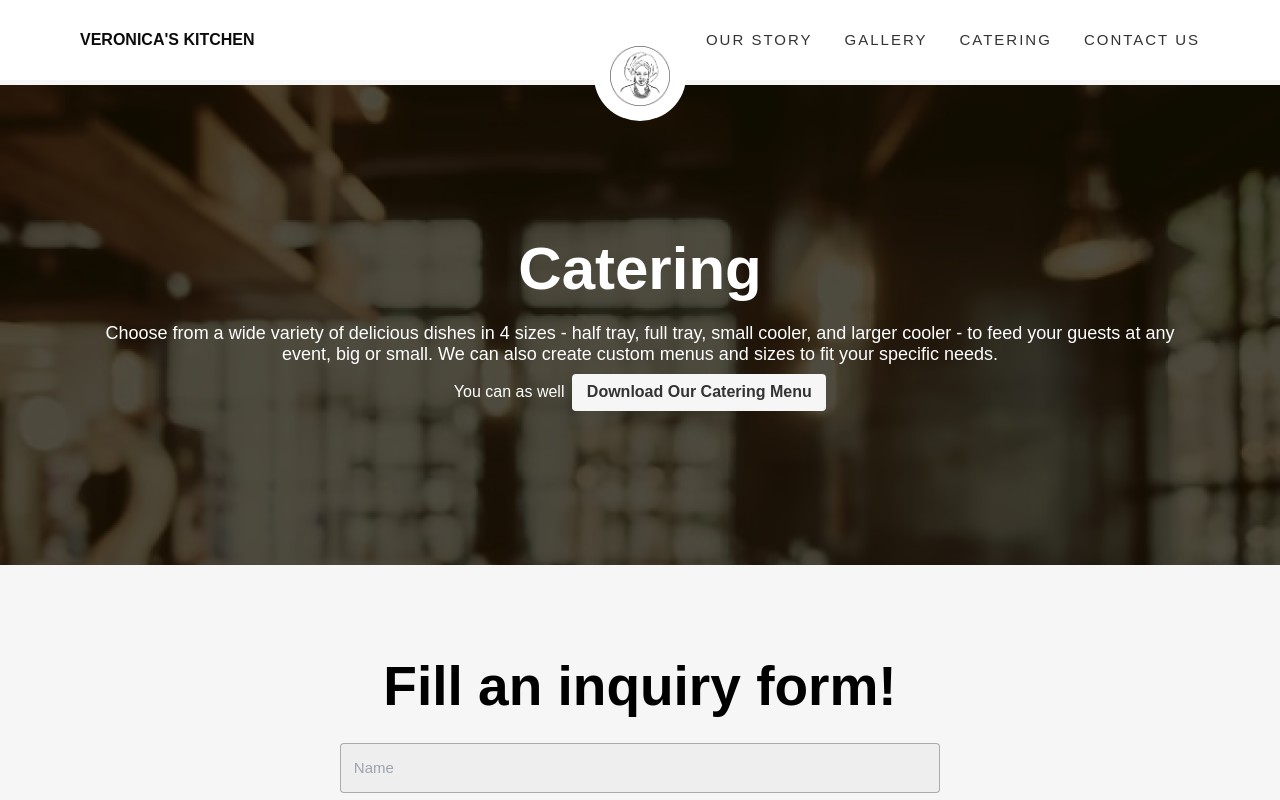
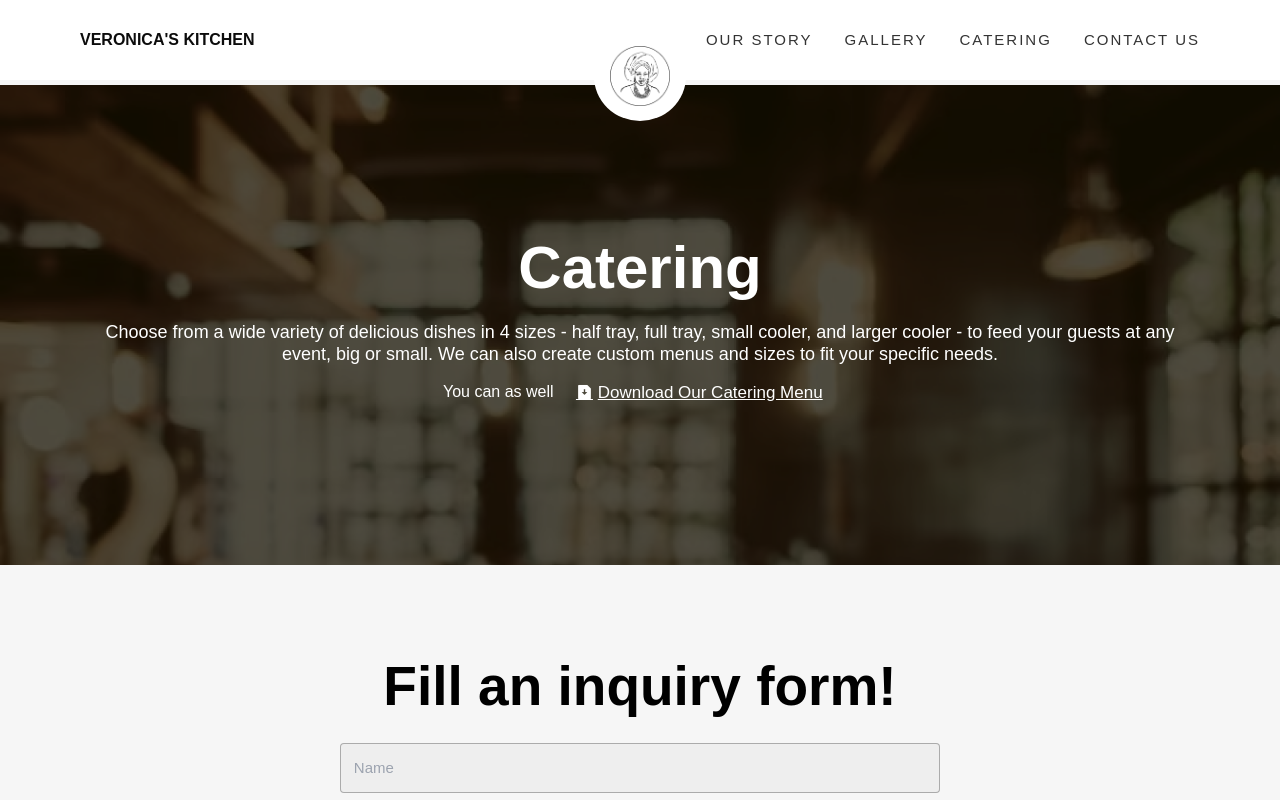
Before and after one commit to JohnnnGreat/Veronicas-Kitchen, a Next.js app: page /catering in a window 1280 px wide. Shown: the top 800 px of the page. Built offline with nearby package versions, Linux system fonts and the light colour scheme; a web font is replaced by a local one.

Commit message:
Corrected an error

```diff
--- a/pages/catering.js
+++ b/pages/catering.js
@@ -172,6 +172,7 @@
             data-aos-duration="1000"
             download="catering"
           >
+            <i class="ri-file-download-fill"></i>
             Download Our Catering Menu
           </a>
         </div>
--- a/styles/index.scss
+++ b/styles/index.scss
@@ -1000,11 +1000,15 @@
       text-decoration: none;
       display: inline-block;
       margin-left: 0.5rem;
-      background-color: $primary_color;
-      color: #333;
+      text-decoration: underline;
       padding: 0.4rem 0.9rem;
-      font-weight: 900;
+      font-size: 17px;
+      display: flex;
+      align-items: center;
+      gap: 0.3rem;
       border-radius: 4px;
+      align-items: center;
+      justify-content: center;
 
       @media (max-width: 567px) {
         display: block;
```
